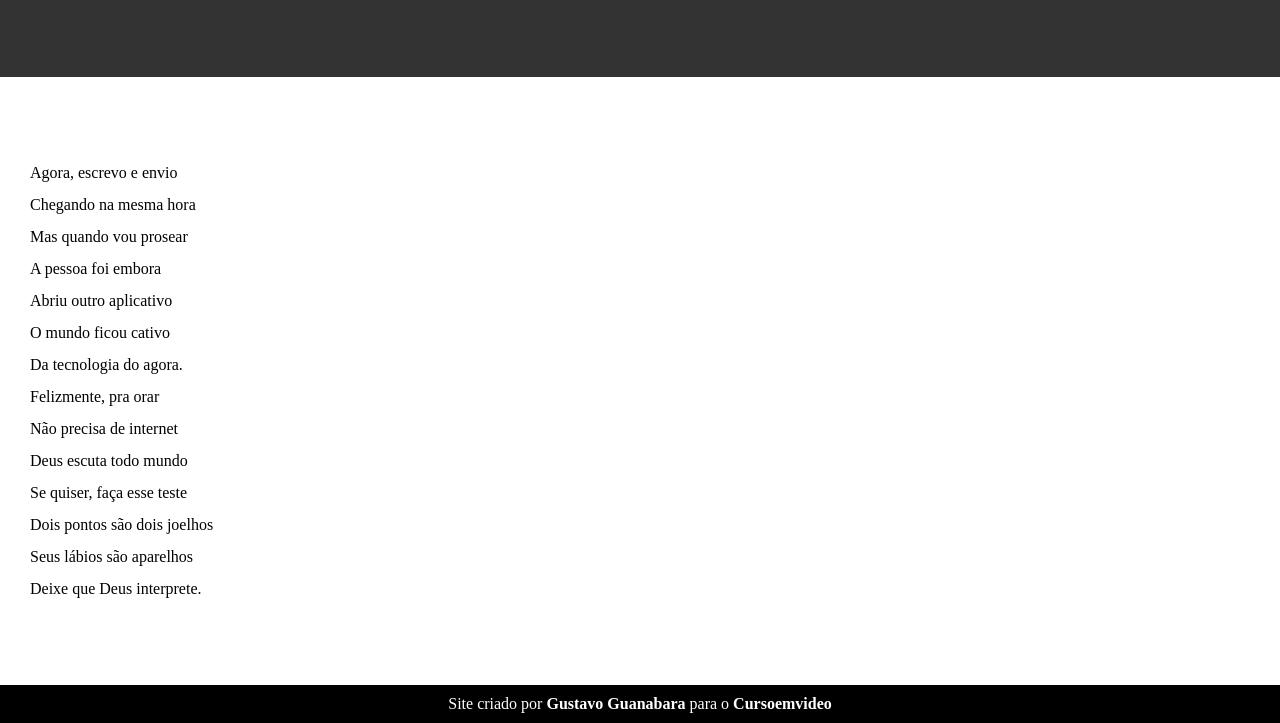
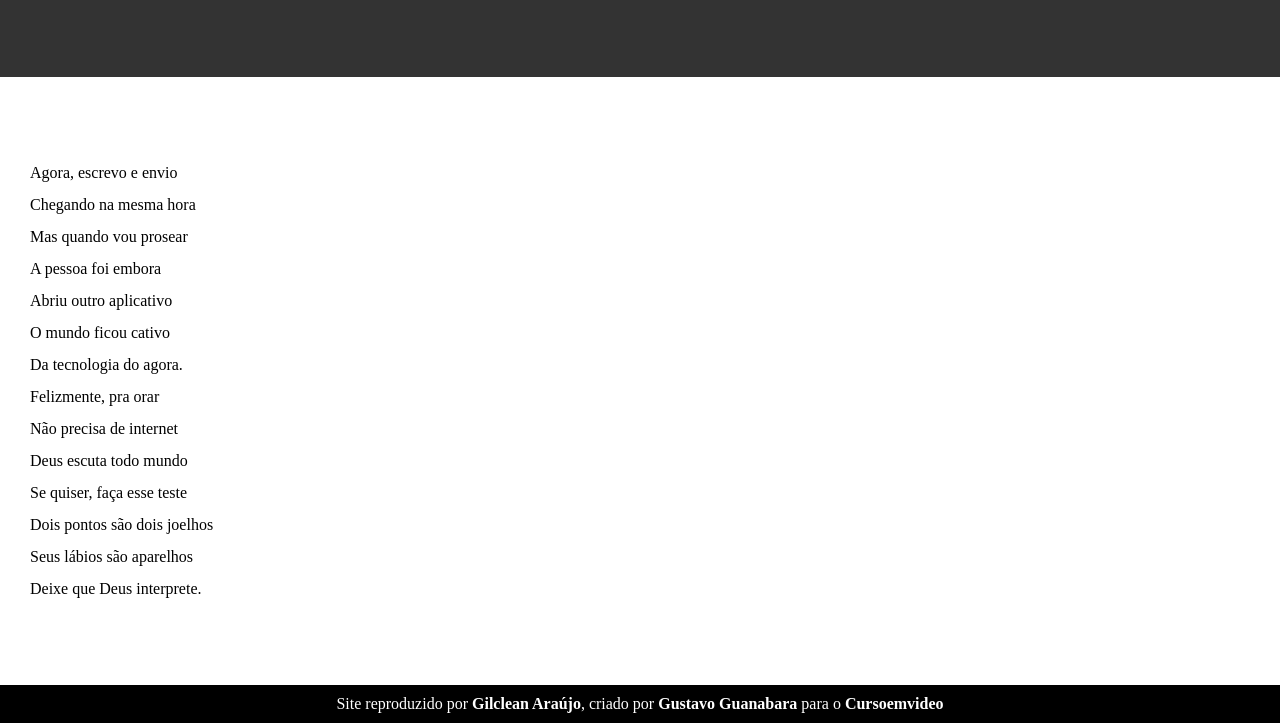
Before and after one commit to gilcleanaraujo/html-css, a plain HTML site: page desafios/desafio012/cordel-moderno.html in a window 1280 px wide. Shown: the part 1838-2561 px from the top of the page. Drawn offline with Linux system fonts and the light colour scheme.

Commit message:
Atualizei o footer

```diff
--- a/desafios/desafio012/cordel-moderno.html
+++ b/desafios/desafio012/cordel-moderno.html
@@ -98,7 +98,7 @@
     </section>
 
     <footer>
-        <p>Site criado por <a href="https://gustavoguanabara.github.io" target="_blank">Gustavo Guanabara</a> para o <a href="https://www.cursoemvideo.com" target="_blank">Cursoemvideo</a></p>
+        <p>Site reproduzido por <a href="https://bit.ly/gilclean" target="_blank">Gilclean Araújo</a>, criado por <a href="https://gustavoguanabara.github.io" target="_blank">Gustavo Guanabara</a> para o <a href="https://www.cursoemvideo.com" target="_blank">Cursoemvideo</a></p>
     </footer>
 </body>
 </html>
```
